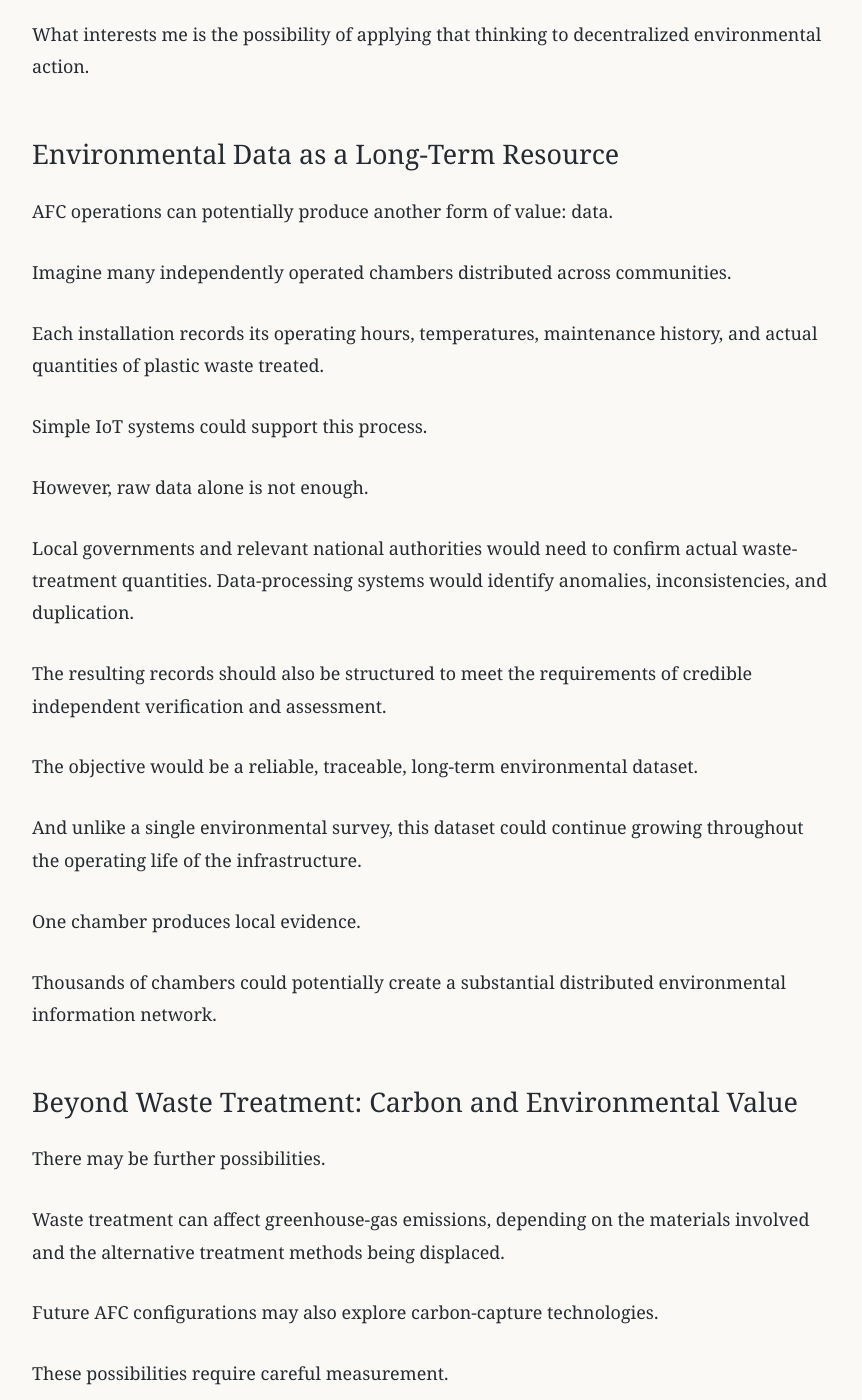
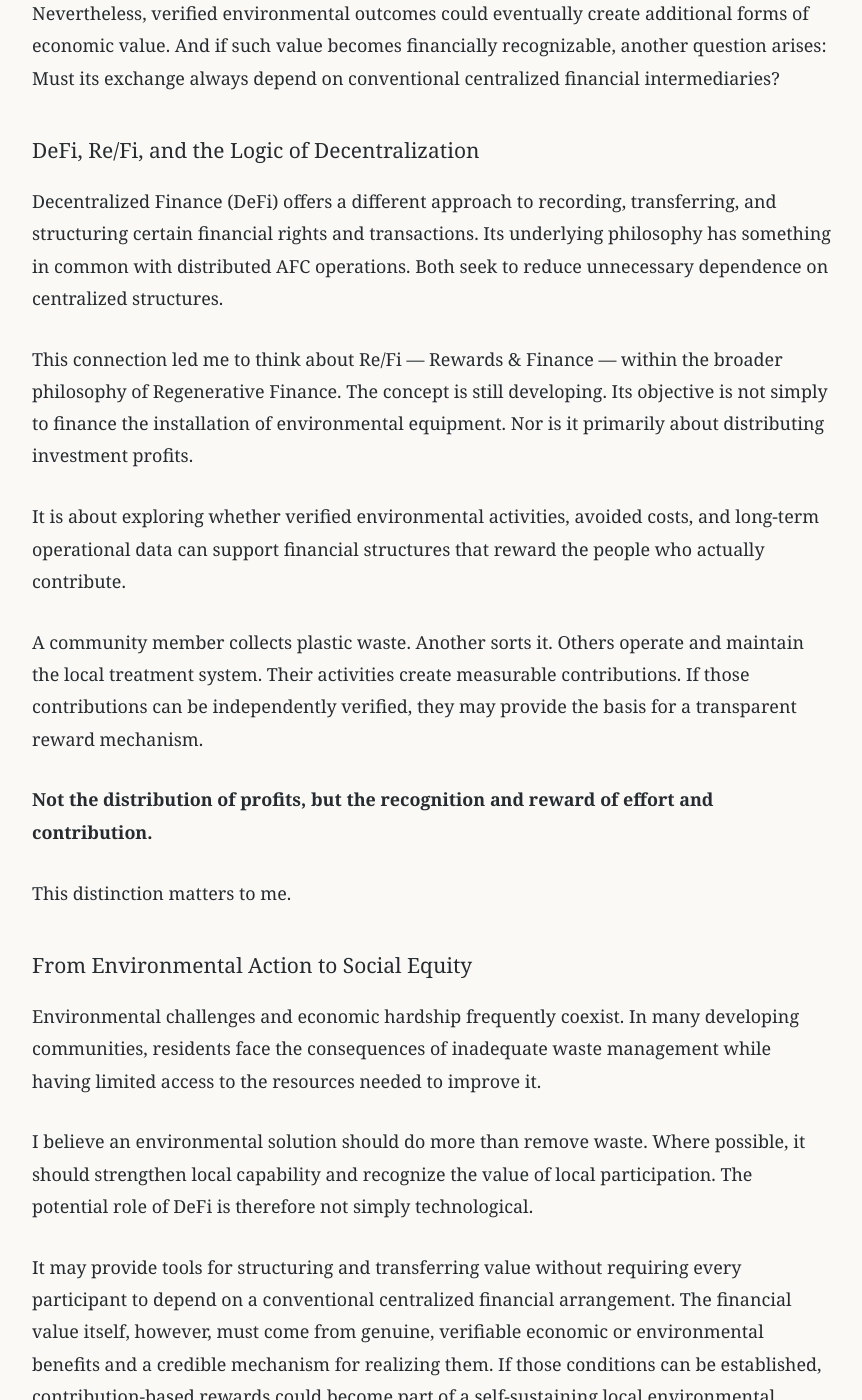
Before and after one commit to ssimsangmin49-creator/personal-home, a Jekyll site: the page built from _posts/2026-10-29-decentralization-from-plastic-waste-to-regenerative-finance.md, in a window 1280 px wide and 1400 px high, scrolled down 3939 px. Shown: the whole window, without its empty margins (208-1070 px from the left). Built offline with Jekyll 4.4.1, drawn with Linux system fonts in a browser that asks for light colours; some of the changed text lies outside the part shown.

Commit message:
Revise article on decentralized waste treatment and finance
Refactor and streamline the content for clarity and conciseness, focusing on decentralized plastic waste treatment and its economic implications.

```diff
--- a/_posts/2026-10-29-decentralization-from-plastic-waste-to-regenerative-finance.md
+++ b/_posts/2026-10-29-decentralization-from-plastic-waste-to-regenerative-finance.md
@@ -8,37 +8,25 @@ author: Sang Min Shim
 description: "Reflections on decentralized plastic waste treatment, long-term environmental value, and contribution-based rewards."
 ---
 
-# Decentralization: From Plastic Waste to Regenerative Finance
-
 *How a simple environmental technology led me back to the fundamental questions of value, finance, and social equity.*
-
 For much of my professional life, I worked in capital markets.
 
 My attention was directed toward financial structures, regulation, the valuation of future cash flows, and the relationship between economic activity and capital.
-
-Today, I find myself looking at something quite different: plastic waste.
-
-Yet the more I explore this problem, the more I recognize a familiar principle.
+Today, I find myself looking at something quite different: plastic waste. Yet the more I explore this problem, the more I recognize a familiar principle.
 
 **Value does not always begin with money. Sometimes, it begins with solving a problem.**
 
 And perhaps the most interesting question is not simply how that value is created, but who should benefit from it.
 
-## Decentralization as a Common Foundation
+### Decentralization as a Common Foundation
 
-Large-scale environmental infrastructure has traditionally relied on centralized systems.
-
-Waste-to-Energy (WtE) facilities are one example. Waste is collected across large areas, transported to centralized facilities, and processed through capital-intensive infrastructure.
+Large-scale environmental infrastructure has traditionally relied on centralized systems. Waste-to-Energy (WtE) facilities are one example. Waste is collected across large areas, transported to centralized facilities, and processed through capital-intensive infrastructure.
 
 Such systems have their place.
 
 But they are not necessarily the most practical answer for every community, particularly in developing countries, remote regions, and island communities where waste transportation and infrastructure costs can become substantial barriers.
 
-This is where my interest in decentralized plastic waste treatment began.
-
-Through AZAD Research Group (AZADrg), I have been exploring Self-Sustained Oxidation Flow (SSOF) and its practical architecture, the Augean Flow Core (AFC).
-
-The underlying idea is relatively simple.
+This is where my interest in decentralized plastic waste treatment began. Through AZAD Research Group (AZADrg), I have been exploring Self-Sustained Oxidation Flow (SSOF) and its practical architecture, the Augean Flow Core (AFC). The underlying idea is relatively simple.
 
 Instead of requiring every community to transport its residual plastic waste to a distant centralized facility, why not enable communities to develop their own local treatment capability?
 
@@ -46,200 +34,117 @@ An AFC chamber is intended to be built locally, operated locally, and validated
 
 **We do not export equipment. We share capability.**
 
-For me, decentralization is not merely a technical arrangement.
+For me, decentralization is not merely a technical arrangement. It is a philosophy of participation and independence.
 
-It is a philosophy of participation and independence.
-
-## A Small Chamber with a Long Economic Life
+### A Small Chamber with a Long Economic Life
 
 During the development and testing of AFC-500, I personally collected discarded plastics from surrounding neighborhoods, often beginning early in the morning.
-
-It was hardly glamorous work.
-
-But it offered a valuable perspective.
-
-Plastic waste is not an abstract environmental issue. It is a physical problem that appears every day, in every community.
-
-And it does not disappear simply because someone has written a policy about it.
-
-The AFC concept is based on relatively simple, locally maintainable construction.
-
+It was hardly glamorous work. But it offered a valuable perspective. Plastic waste is not an abstract environmental issue. It is a physical problem that appears every day, in every community.
+And it does not disappear simply because someone has written a policy about it. The AFC concept is based on relatively simple, locally maintainable construction.
 Our long-term economic assumptions consider a potential service life of 20 to 30 years, subject to actual operating conditions, maintenance, and field validation.
-
-That long operating horizon changes the way I look at the technology.
-
-A small chamber may require only modest initial capital. Over many years, its capital cost per tonne of treated waste could become remarkably low.
+That long operating horizon changes the way I look at the technology. A small chamber may require only modest initial capital. Over many years, its capital cost per tonne of treated waste could become remarkably low.
 
 But that is only the beginning of the economic story.
 
-## The Value of Avoided Costs
+### The Value of Avoided Costs
 
 Every country, municipality, and community faces a cost associated with waste management.
-
 Collection, transportation, disposal, infrastructure, and environmental management all require resources.
-
 The cost varies considerably from one country to another.
-
 Now consider a decentralized AFC installation.
 
 If residual plastic waste can be treated locally at a lower full lifecycle cost, the difference between the conventional treatment cost and the AFC-based treatment cost represents a potentially measurable economic benefit.
 
 Multiply that difference by the amount of waste treated each year.
-
 Then extend the calculation over 20 or 30 years.
-
 Suddenly, a small local chamber begins to look quite different.
-
 From a capital-markets perspective, this raises an interesting question:
 
 **Could the future stream of verified avoided costs become the foundation of a financially recognizable asset?**
 
-Not automatically, of course.
+Not automatically, of course. Economic savings must be distinguished from legally enforceable cash flows. Ownership, contractual rights, verification, and financial structuring all matter. But the underlying principle is familiar.
 
-Economic savings must be distinguished from legally enforceable cash flows. Ownership, contractual rights, verification, and financial structuring all matter.
+The present value of future economic benefits is one of the fundamental ideas of finance. What interests me is the possibility of applying that thinking to decentralized environmental action.
 
-But the underlying principle is familiar.
+### Environmental Data as a Long-Term Resource
 
-The present value of future economic benefits is one of the fundamental ideas of finance.
-
-What interests me is the possibility of applying that thinking to decentralized environmental action.
-
-## Environmental Data as a Long-Term Resource
-
-AFC operations can potentially produce another form of value: data.
-
-Imagine many independently operated chambers distributed across communities.
-
+AFC operations can potentially produce another form of value: data. Imagine many independently operated chambers distributed across communities.
 Each installation records its operating hours, temperatures, maintenance history, and actual quantities of plastic waste treated.
 
-Simple IoT systems could support this process.
+Simple IoT systems could support this process. However, raw data alone is not enough.
 
-However, raw data alone is not enough.
+Local governments and relevant national authorities would need to confirm actual waste-treatment quantities. Data-processing systems would identify anomalies, inconsistencies, and duplication. The resulting records should also be structured to meet the requirements of credible independent verification and assessment.
 
-Local governments and relevant national authorities would need to confirm actual waste-treatment quantities. Data-processing systems would identify anomalies, inconsistencies, and duplication.
+The objective would be a reliable, traceable, long-term environmental dataset. And unlike a single environmental survey, this dataset could continue growing throughout the operating life of the infrastructure.
 
-The resulting records should also be structured to meet the requirements of credible independent verification and assessment.
+One chamber produces local evidence. Thousands of chambers could potentially create a substantial distributed environmental information network.
 
-The objective would be a reliable, traceable, long-term environmental dataset.
+### Beyond Waste Treatment: Carbon and Environmental Value
 
-And unlike a single environmental survey, this dataset could continue growing throughout the operating life of the infrastructure.
-
-One chamber produces local evidence.
-
-Thousands of chambers could potentially create a substantial distributed environmental information network.
-
-## Beyond Waste Treatment: Carbon and Environmental Value
-
-There may be further possibilities.
-
-Waste treatment can affect greenhouse-gas emissions, depending on the materials involved and the alternative treatment methods being displaced.
-
-Future AFC configurations may also explore carbon-capture technologies.
+There may be further possibilities. Waste treatment can affect greenhouse-gas emissions, depending on the materials involved and the alternative treatment methods being displaced. Future AFC configurations may also explore carbon-capture technologies.
 
 These possibilities require careful measurement.
 
 Treating plastic does not automatically generate carbon credits. Any recognized emission reduction or removal would need to be established against an appropriate baseline, independently verified, and assessed under applicable methodologies.
 
-Nevertheless, verified environmental outcomes could eventually create additional forms of economic value.
+Nevertheless, verified environmental outcomes could eventually create additional forms of economic value. And if such value becomes financially recognizable, another question arises: Must its exchange always depend on conventional centralized financial intermediaries?
 
-And if such value becomes financially recognizable, another question arises:
-
-Must its exchange always depend on conventional centralized financial intermediaries?
-
-## DeFi, Re/Fi, and the Logic of Decentralization
+### DeFi, Re/Fi, and the Logic of Decentralization
 
 Decentralized Finance (DeFi) offers a different approach to recording, transferring, and structuring certain financial rights and transactions.
+Its underlying philosophy has something in common with distributed AFC operations. Both seek to reduce unnecessary dependence on centralized structures.
 
-Its underlying philosophy has something in common with distributed AFC operations.
-
-Both seek to reduce unnecessary dependence on centralized structures.
-
-This connection led me to think about Re/Fi — Rewards & Finance — within the broader philosophy of Regenerative Finance.
-
-The concept is still developing.
-
-Its objective is not simply to finance the installation of environmental equipment.
-
-Nor is it primarily about distributing investment profits.
+This connection led me to think about Re/Fi — Rewards & Finance — within the broader philosophy of Regenerative Finance. The concept is still developing.
+Its objective is not simply to finance the installation of environmental equipment. Nor is it primarily about distributing investment profits.
 
 It is about exploring whether verified environmental activities, avoided costs, and long-term operational data can support financial structures that reward the people who actually contribute.
 
 A community member collects plastic waste.
-
 Another sorts it.
-
 Others operate and maintain the local treatment system.
-
 Their activities create measurable contributions.
-
 If those contributions can be independently verified, they may provide the basis for a transparent reward mechanism.
 
 **Not the distribution of profits, but the recognition and reward of effort and contribution.**
 
 This distinction matters to me.
 
-## From Environmental Action to Social Equity
+### From Environmental Action to Social Equity
 
-Environmental challenges and economic hardship frequently coexist.
+Environmental challenges and economic hardship frequently coexist. In many developing communities, residents face the consequences of inadequate waste management while having limited access to the resources needed to improve it.
 
-In many developing communities, residents face the consequences of inadequate waste management while having limited access to the resources needed to improve it.
-
-I believe an environmental solution should do more than remove waste.
-
-Where possible, it should strengthen local capability and recognize the value of local participation.
-
-The potential role of DeFi is therefore not simply technological.
+I believe an environmental solution should do more than remove waste. Where possible, it should strengthen local capability and recognize the value of local participation. The potential role of DeFi is therefore not simply technological.
 
 It may provide tools for structuring and transferring value without requiring every participant to depend on a conventional centralized financial arrangement.
-
 The financial value itself, however, must come from genuine, verifiable economic or environmental benefits and a credible mechanism for realizing them.
-
 If those conditions can be established, contribution-based rewards could become part of a self-sustaining local environmental system.
 
-That would connect environmental improvement with economic participation.
+That would connect environmental improvement with economic participation. And perhaps, over time, with greater social equity.
 
-And perhaps, over time, with greater social equity.
-
-## One Technology, Several Dimensions of Value
+### One Technology, Several Dimensions of Value
 
 Looking at AFC solely as a plastic waste treatment device would miss much of what interests me.
-
 I see several connected dimensions:
-
 - **Environmental:** Reducing the burden of residual plastic waste through locally appropriate treatment.
 - **Economic:** Potentially reducing the long-term cost of waste management.
 - **Informational:** Generating structured and verifiable operational data.
 - **Financial:** Exploring the present value and financial utility of verified future benefits.
 - **Social:** Developing contribution-based rewards and strengthening local capability.
+-
+None of these outcomes should be taken for granted. They require testing, verification, governance, and appropriate financial design. But together, they suggest a direction worth exploring.
 
-None of these outcomes should be taken for granted.
+### A Different Way of Looking at Value
 
-They require testing, verification, governance, and appropriate financial design.
-
-But together, they suggest a direction worth exploring.
-
-## A Different Way of Looking at Value
-
-AZADrg represents an open and independent approach to environmental problem-solving.
-
-SSOF and AFC provide a possible means of decentralized residual plastic treatment.
-
-Distributed Waste-to-Energy (DWtE) extends the concept toward supplementary energy recovery where appropriate, while keeping waste treatment as the primary purpose.
+AZADrg represents an open and independent approach to environmental problem-solving. SSOF and AFC provide a possible means of decentralized residual plastic treatment. Distributed Waste-to-Energy (DWtE) extends the concept toward supplementary energy recovery where appropriate, while keeping waste treatment as the primary purpose.
 
 And Re/Fi explores how the long-term value generated through decentralized environmental activity might eventually support the people who make it possible.
-
-These ideas may appear to belong to different fields.
-
-To me, they share a common foundation.
+These ideas may appear to belong to different fields. To me, they share a common foundation.
 
 **Decentralization.**
 
 The decentralization of technology.
-
 The decentralization of environmental participation.
-
 And potentially, the decentralization of financial recognition and rewards.
-
 I spent many years studying how capital can be organized around economic value.
 
 Today, I am interested in a question that feels both familiar and new:
```
